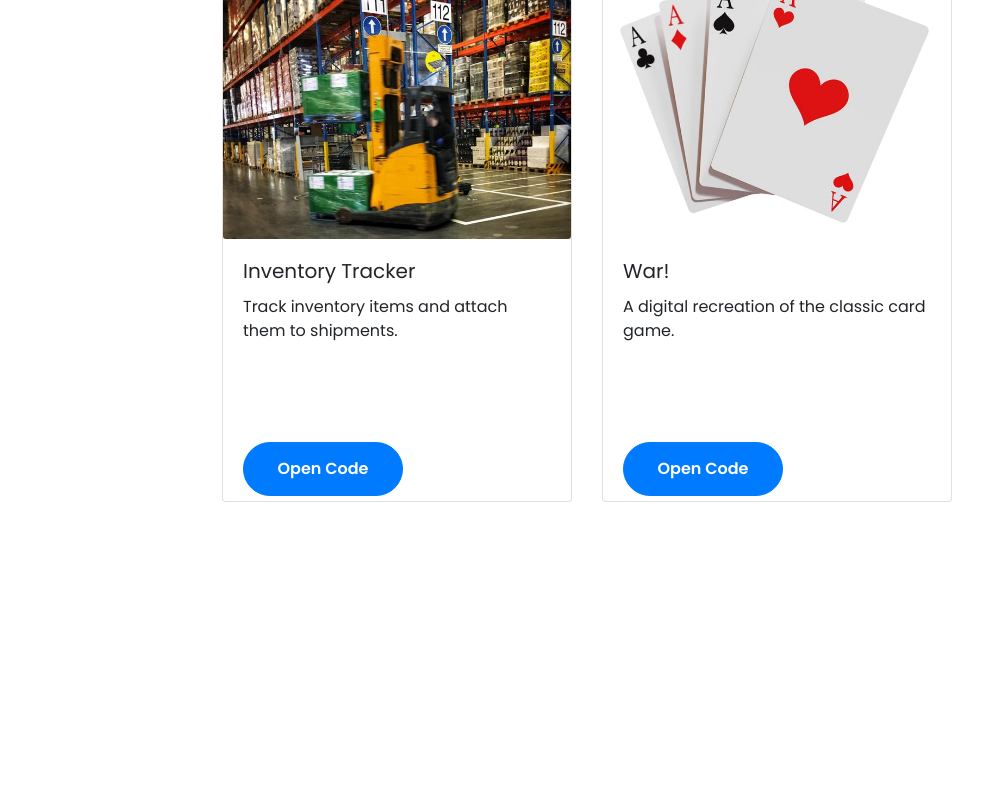
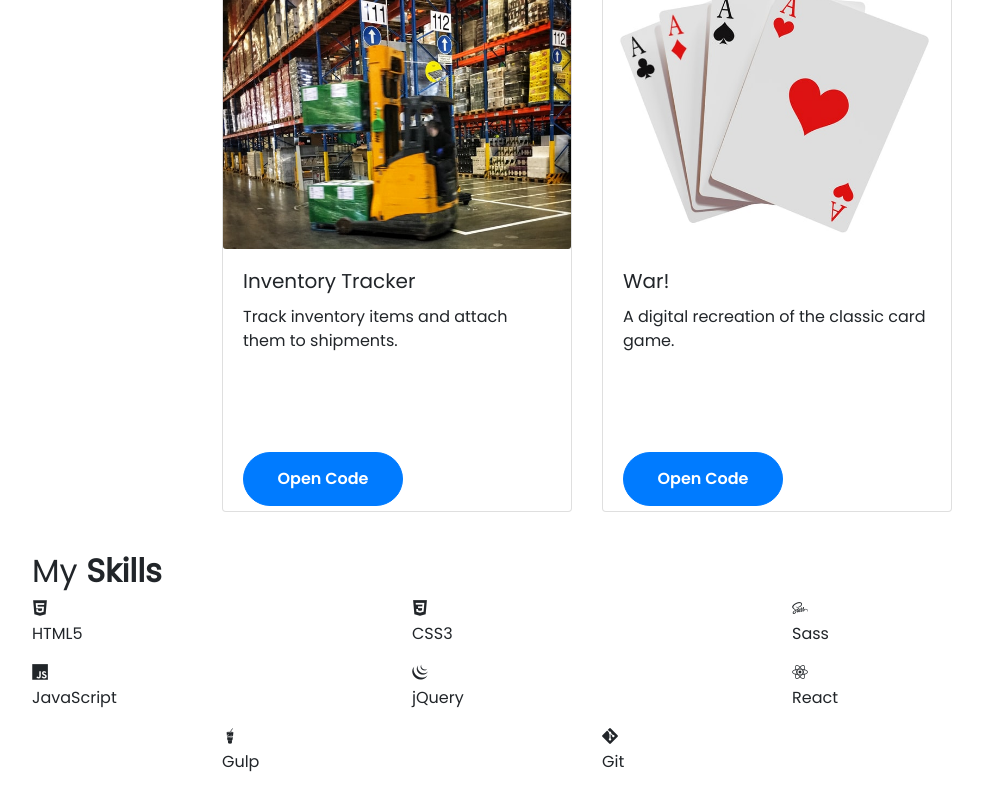
Before and after one commit to kevinglen1/react-portfolio, a React (Create React App) app: page / in a window 1280 px wide. Shown: the part 1352-2152 px from the top of the page, without its empty margins (53-1036 px from the left). Before the commit the page ends 1864 px from the top, so only its background shows below. Built offline with nearby package versions, Linux system fonts and the light colour scheme; a web font is replaced by a local one.

Commit message:
started skill section

```diff
--- a/src/App.js
+++ b/src/App.js
@@ -1,12 +1,14 @@
 import './App.css';
 import Home from './components/Home/Home'
 import Projects from './components/Projects/Projects/Projects'
+import Skills from './components/Skills/Skills'
 
 function App() {
   return (
     <div className="App">
       <Home/>
       <Projects/>
+      <Skills/>
     </div>
   );
 }
--- a/src/components/Home/Profile/Profile.js
+++ b/src/components/Home/Profile/Profile.js
@@ -48,7 +48,7 @@ export default function Profile() {
           </div>
           <div className="profile-options">
             <a href={Resume} download>
-              <button className="btn highlighted-btn">Get Resume</button>
+              <button className="btn highlighted-btn">Download Resume / CV</button>
             </a>
           </div>
         </div>
--- a/src/components/Projects/Projects/Projects.js
+++ b/src/components/Projects/Projects/Projects.js
@@ -2,14 +2,14 @@ import React from "react";
 import { Container, Row, Col } from "react-bootstrap";
 import ProjectCard from "../ProjectCards/ProjectCard";
 import warImage from "../../../assets/card_game.jpg";
-import storyOutlinerImage from "../../../assets/book.jpg"
-import nbaImage from "../../../assets/nba_2.jpg"
-import signatureImage from "../../../assets/handwriting.jpg"
-import inventoryImage from "../../../assets/inventory_2.jpg"
+import storyOutlinerImage from "../../../assets/book.jpg";
+import nbaImage from "../../../assets/nba_2.jpg";
+import signatureImage from "../../../assets/handwriting.jpg";
+import inventoryImage from "../../../assets/inventory_2.jpg";
 
 export default function Projects() {
   return (
-    <Container fluid className="project-section">
+    <Container fluid className="project-section" style={{ paddingBottom: "30px" }}>
       <Container>
         <h1 className="project-heading">
           My Recent <strong className="purple">Works </strong>
@@ -44,7 +44,9 @@ export default function Projects() {
               link="https://github.com/soumyajit4419/Editor.io"
             />
           </Col>
+        </Row>
 
+        <Row style={{ justifyContent: "center", paddingBottom: "10px" }}>
           <Col md={4} className="project-card">
             <ProjectCard
               imgPath={inventoryImage}
--- /dev/null
+++ b/src/components/Skills/Skills.css
@@ -0,0 +1,32 @@
+.skills-list {
+    -webkit-text-size-adjust: 100%;
+    font-family: 'Swiss721 Hv BT heavy';
+    color: #191919;
+    box-sizing: border-box;
+    transition: all 0.3s;
+    list-style: none;
+    padding: 0;
+    display: flex;
+    flex-wrap: wrap;
+    position: relative;
+}
+.skills-section {
+    display: block;
+
+}
+.wrapper {
+    margin: 0 auto;
+}
+
+.skills-list .skills-item {
+    -webkit-text-size-adjust: 100%;
+    font-family: 'Swiss721 Hv BT heavy';
+    color: #191919;
+    list-style: none;
+    box-sizing: border-box;
+    transition: all 0.3s;
+    text-align: center;
+    width: 25%;
+    margin-bottom: 150px;
+    font-size: 50px;
+}
--- /dev/null
+++ b/src/components/Skills/Skills.js
@@ -0,0 +1,54 @@
+import React from "react";
+// import "./Skills.css";
+import { Container, Row, Col } from "react-bootstrap";
+
+export default function Skills() {
+  return (
+    <Container fluid className="skills-section container-fluid" id="skills">
+      <link
+        rel="stylesheet"
+        href="https://cdn.jsdelivr.net/gh/devicons/devicon@v2.15.1/devicon.min.css"
+      />
+
+      <Container className="wrapper">
+        <div class="section-header">
+          <h2 className="skills-heading">My <strong>Skills</strong></h2>
+        </div>
+        <Row style={{ justifyContent: "center", paddingBottom: "10px" }}>
+        <Col md={4} className="skills-item">
+            <i class="devicon-html5-plain"></i>
+            <p>HTML5</p>
+          </Col>
+          <Col md={4} className="skills-item">
+            <i class="devicon-css3-plain"></i>
+            <p>CSS3</p>
+          </Col>
+          <Col md={4} className="skills-item">
+            <i class="devicon-sass-original"></i>
+            <p>Sass</p>
+          </Col>
+          <Col md={4} className="skills-item">
+            <i class="devicon-javascript-plain"></i>
+            <p>JavaScript</p>
+          </Col>
+          <Col md={4} className="skills-item">
+            <i class="devicon-jquery-plain"></i>
+            <p>jQuery</p>
+          </Col>
+          <Col md={4} className="skills-item">
+            <i class="devicon-react-original"></i>
+            <p>React</p>
+          </Col>
+          <Col md={4} className="skills-item">
+            <i class="devicon-gulp-plain"></i>
+            <p>Gulp</p>
+            </Col>
+          <Col md={4} className="skills-item">
+            <i class="devicon-git-plain"></i>
+            <p>Git</p>
+            </Col>
+        </Row>
+      </Container>
+    </Container>
+  );
+}
```
